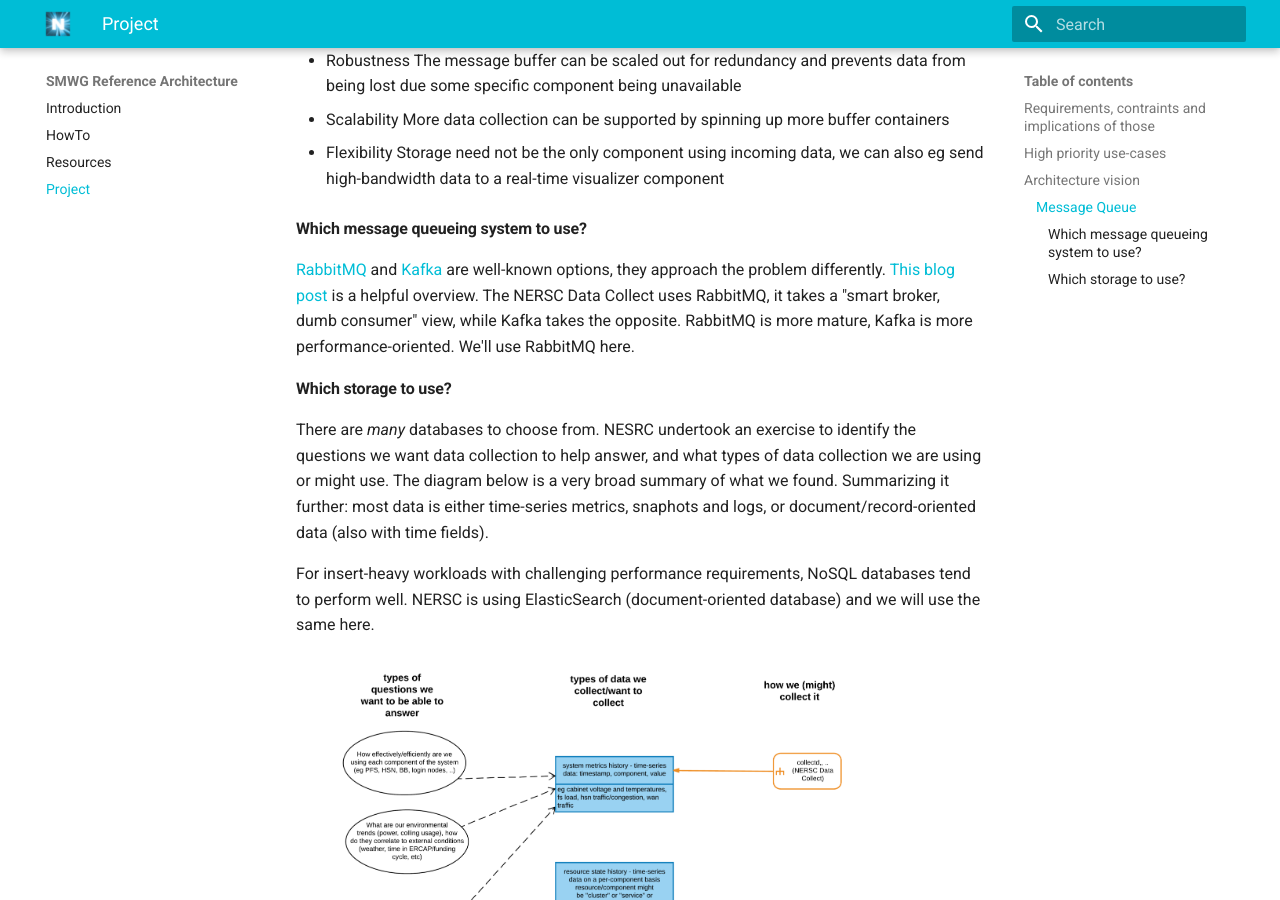
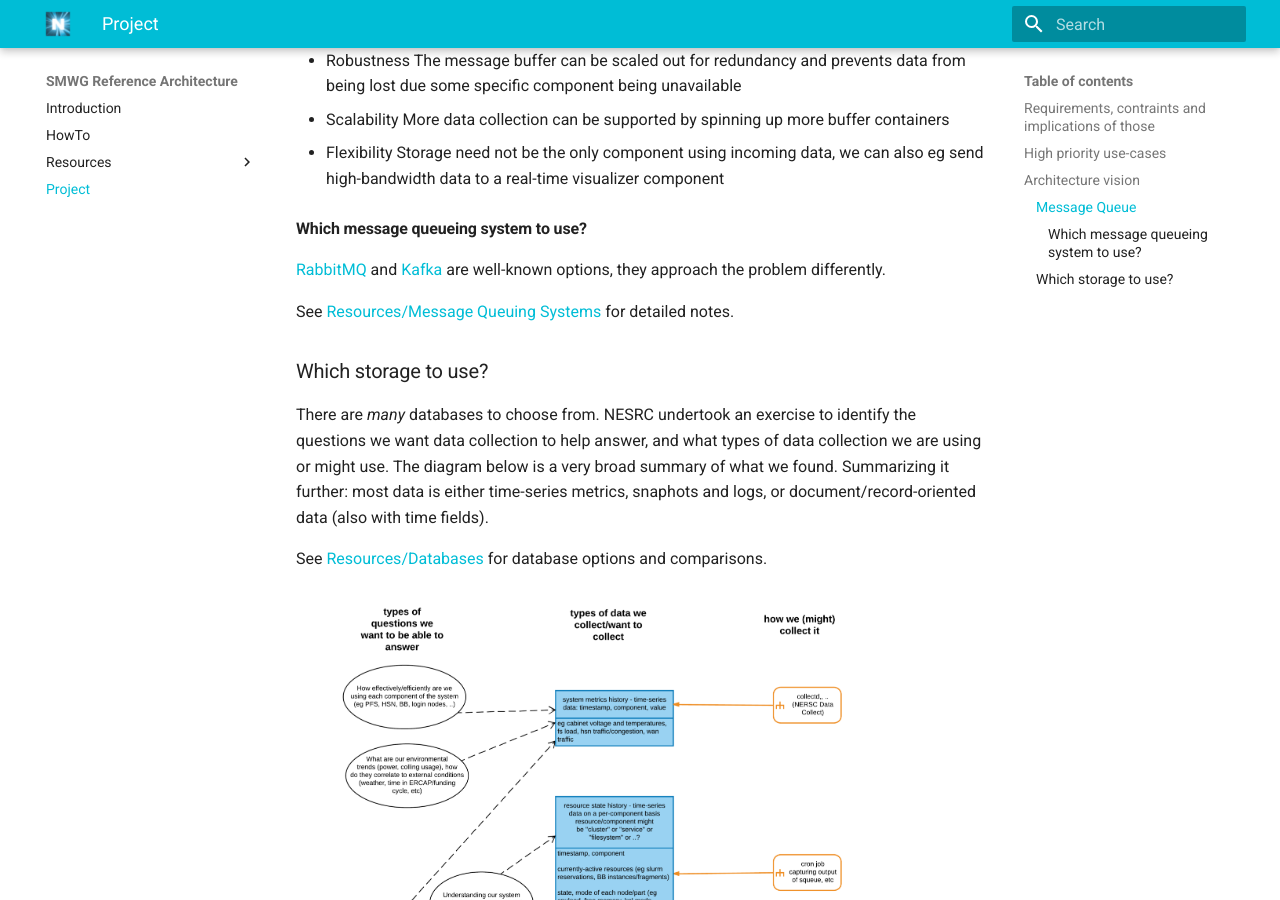
Before and after one commit to NERSC/SMWG-reference-arch, an MkDocs documentation site: the page built from docs/project/index.md, in a window 1280 px wide and 900 px high, scrolled down 1888 px. Built offline with MkDocs 1.6.1 and Material for MkDocs 9.7.7, drawn with Linux system fonts in a browser that asks for light colours; old or Windows-style settings are respelled for this version of MkDocs.

Commit message:
Add some notes about databases and message queues

```diff
--- a/docs/project/index.md
+++ b/docs/project/index.md
@@ -76,12 +76,10 @@ The message buffer/queue serves a few purposes:
 
 [RabbitMQ](https://www.rabbitmq.com/) and [Kafka](https://kafka.apache.org/)
 are well-known options, they approach the problem differently.
-[This blog post](https://content.pivotal.io/blog/understanding-when-to-use-rabbitmq-or-apache-kafka)
-is a helpful overview. The NERSC Data Collect uses RabbitMQ, it takes a "smart
-broker, dumb consumer" view, while Kafka takes the opposite. RabbitMQ is more
-mature, Kafka is more performance-oriented. We'll use RabbitMQ here.
 
-#### Which storage to use?
+See [Resources/Message Queuing Systems](/resources/message_queues) for detailed notes.
+
+### Which storage to use?
 
 There are *many* databases to choose from. NESRC undertook an exercise to
 identify the questions we want data collection to help answer, and what types
@@ -90,8 +88,7 @@ summary of what we found. Summarizing it further: most data is either
 time-series metrics, snaphots and logs, or document/record-oriented data (also
 with time fields).
 
-For insert-heavy workloads with challenging performance requirements, NoSQL
-databases tend to perform well. NERSC is using ElasticSearch (document-oriented
-database) and we will use the same here.
+See [Resources/Databases](/resources/databases.md) for database options and comparisons.
+
 
 ![collection_summary.png](../resources/collection_summary.png "Data collection needed to support different types of questions")
--- a/mkdocs.yml
+++ b/mkdocs.yml
@@ -26,9 +26,11 @@ extra:
     primary: 'cyan'
     accent: 'green'
   logo: 'images/n_sq_logo_sm.jpg'
-site_favicon: 'images/favicon.ico'
+#site_favicon: 'images/favicon.ico'
 pages:
 - Introduction: index.md
 - HowTo: howto/index.md
-- Resources: resources/index.md
+- Resources:
+    - Databases: resources/databases.md
+    - Message Queues: resources/message_queues.md
 - Project: project/index.md
```
Also changed, not shown: docs/resources/databases.md (added, +74 -0 lines), docs/resources/index.md (deleted, +0 -1 lines), docs/resources/message_queues.md (added, +12 -0 lines).
